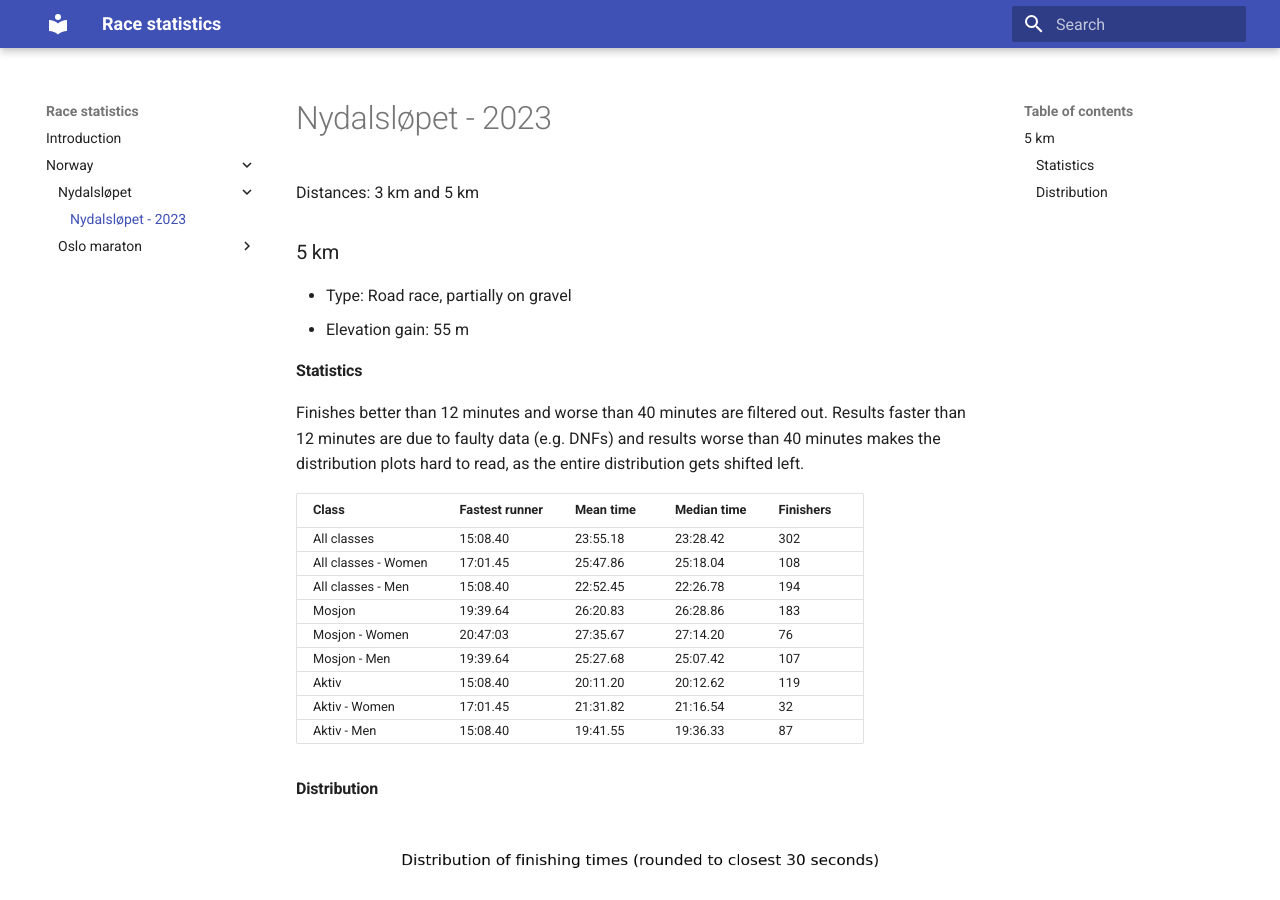
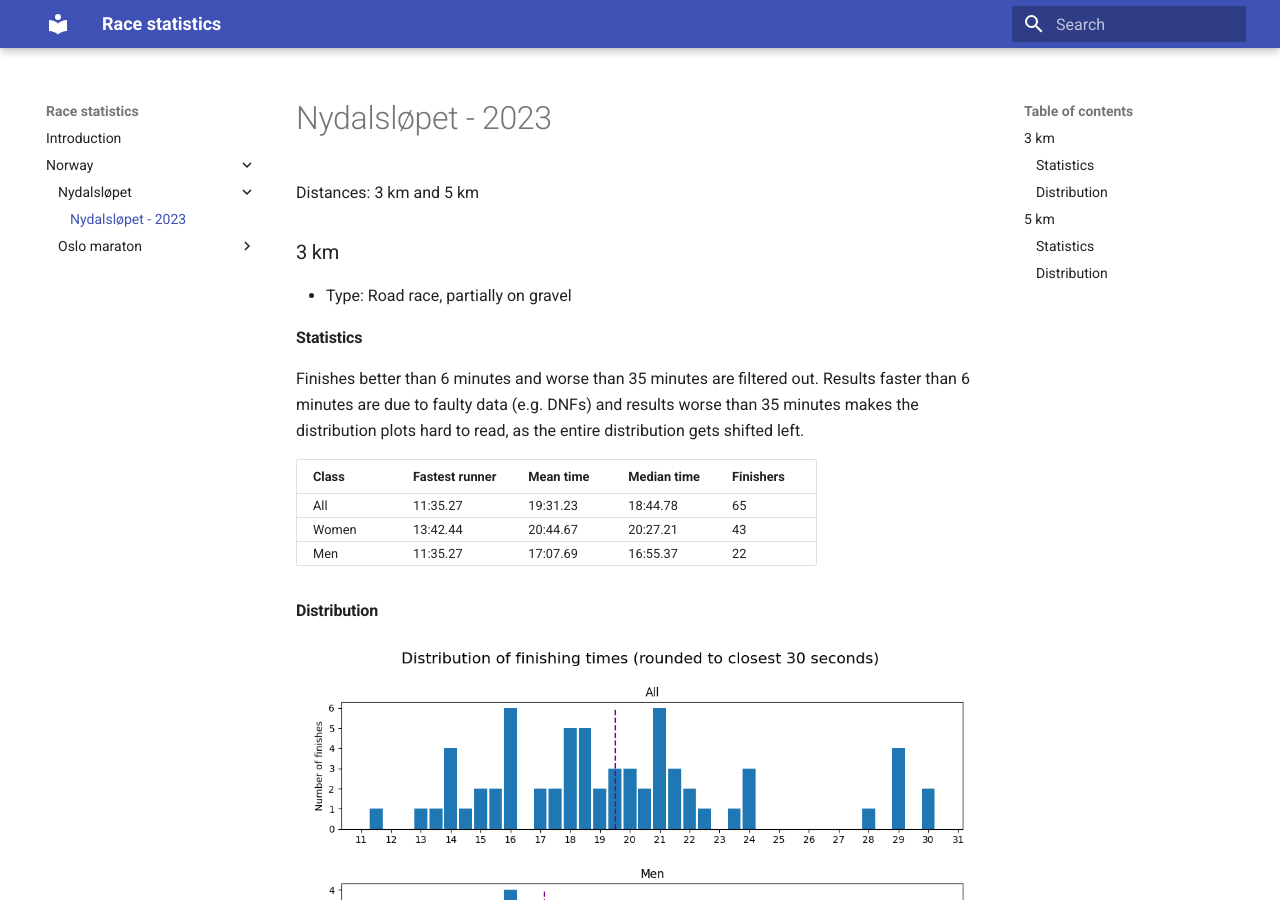
Before and after one commit to mika-s/race-statistics, an MkDocs documentation site: the page built from docs/norway/nydalsløpet/2023.md, in a window 1280 px wide and 900 px high. Built offline with MkDocs 1.6.1 and Material for MkDocs 9.7.7, drawn with Linux system fonts in a browser that asks for light colours.

Commit message:
Finish 3 km for Nydalsløpet

```diff
--- a/docs/norway/nydalsløpet/2023.md
+++ b/docs/norway/nydalsløpet/2023.md
@@ -1,6 +1,26 @@
 # Nydalsløpet - 2023
 
 Distances: 3 km and 5 km
+
+### 3 km
+
+- Type: Road race, partially on gravel
+
+#### Statistics
+
+Finishes better than 6 minutes and worse than 35 minutes are filtered out. Results faster than 6 minutes are due to
+faulty data (e.g. DNFs) and results worse than 35 minutes makes the distribution plots hard to read, as the entire
+distribution gets shifted left.
+
+| Class | Fastest runner | Mean time | Median time | Finishers |
+|-------|----------------|-----------|-------------|-----------|
+| All   | 11:35.27       | 19:31.23  | 18:44.78    | 65        |
+| Women | 13:42.44       | 20:44.67  | 20:27.21    | 43        |
+| Men   | 11:35.27       | 17:07.69  | 16:55.37    | 22        |
+
+#### Distribution
+
+![Distribution of finishing times for Nydalsløpet 2023 - 3 km](assets/nydalsloepet-2023-3km_finishing-times.png)
 
 ### 5 km
 
```
Also changed, not shown: docs/norway/nydalsløpet/assets/nydalsloepet-2023-3km_finishing-times.png (added), site/norway/nydalsløpet/2023/index.html, site/norway/nydalsløpet/assets/nydalsloepet-2023-3km_finishing-times.png (added), site/search/search_index.json, 1 other file.
